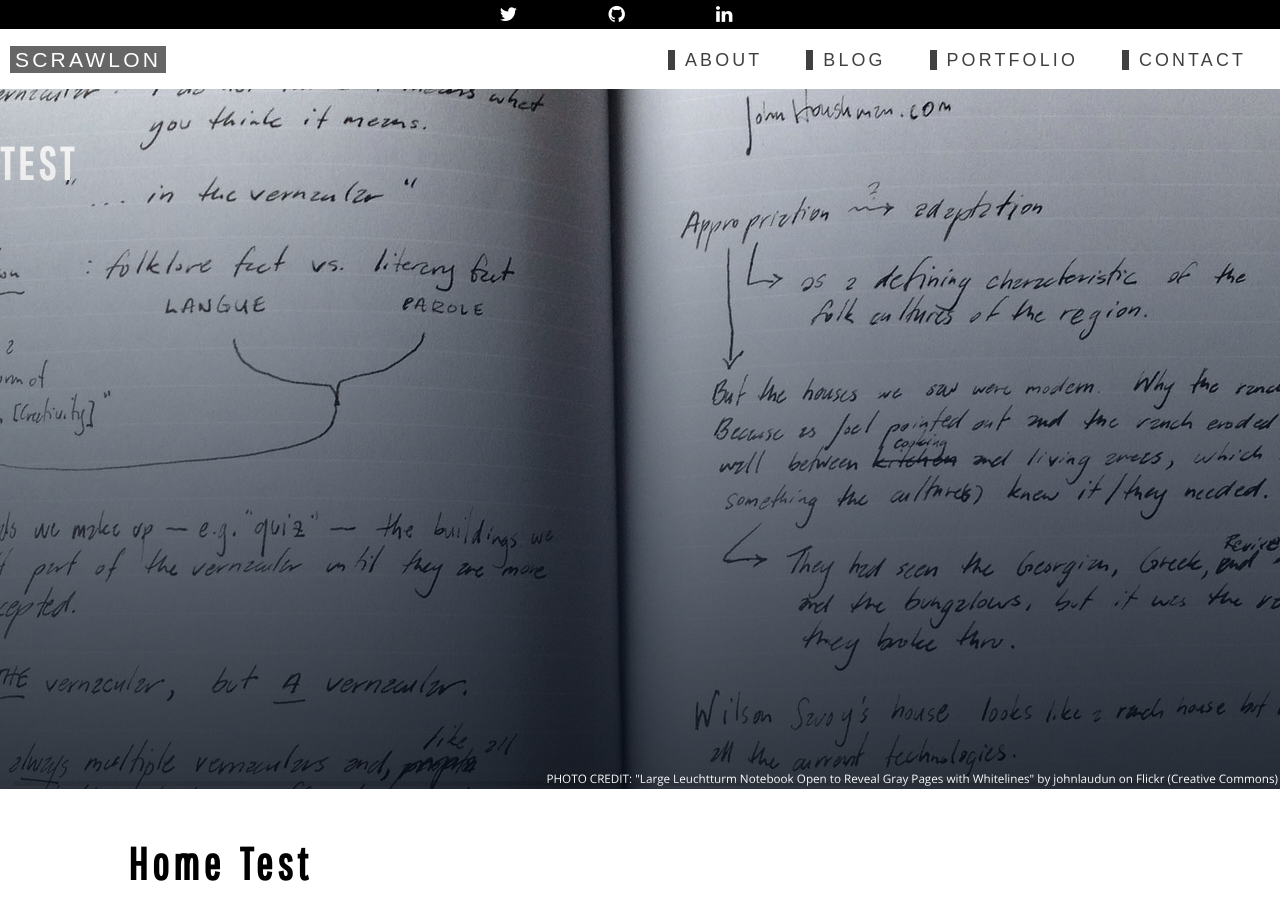
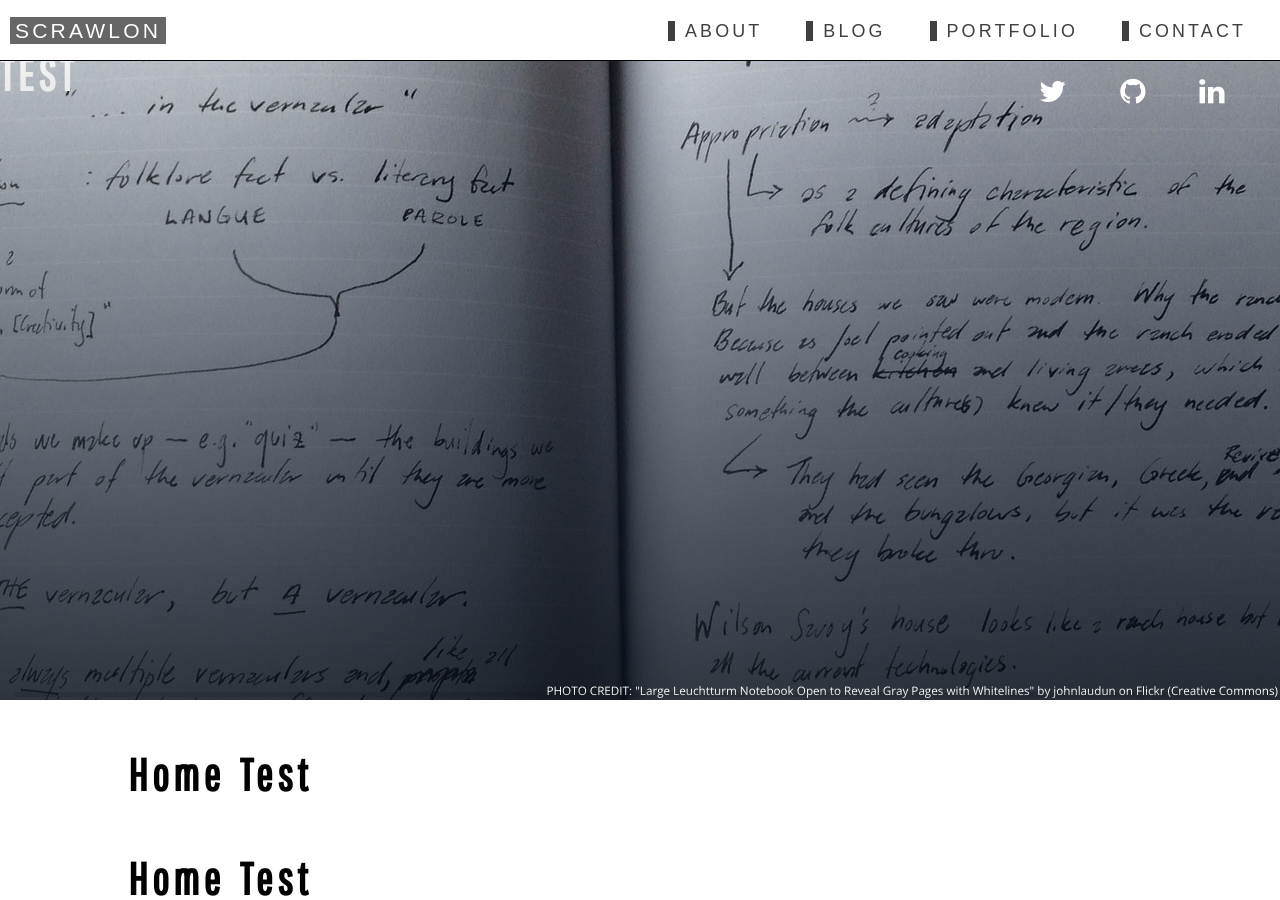
Before and after one commit to scrawlon/scrawlon.github.io, a Jekyll site: the page built from index.html, in a window 1280 px wide and 900 px high. Built offline with Jekyll 4.4.1, drawn with Linux system fonts in a browser that asks for light colours.

Commit message:
Navigation. Created fixed header. Moved social icons to floating menu

```diff
--- a/_includes/head.html
+++ b/_includes/head.html
@@ -28,9 +28,6 @@
   </head>
 
   <body>
-    <div class="top-header">
-      {% include social_networks.html %}
-    </div>
     <div class="main-header">
       {% include navigation.html %}
     </div>
--- a/_includes/navigation.html
+++ b/_includes/navigation.html
@@ -1,5 +1,5 @@
 <nav class='nav-desktop'>
-  <ul>
+  <ul class='main-nav'>
 
     <!-- Desktop Nav -->
     {% for link in site.links reversed %}
@@ -25,6 +25,9 @@
     {% endfor %}
 
   </ul>
+
+  {% include social_networks.html %}
+
 
   <!-- Mobile Nav Toggle -->
   <div class="hamburger hamburger--slider nav-mobile-toggle" id="nav-mobile-toggle">
--- a/_sass/_header.scss
+++ b/_sass/_header.scss
@@ -1,3 +1,24 @@
+.main-header {
+  position: fixed;
+  z-index: 9;
+  width: 100vw;
+  background: #fff;
+}
+
+.nav-mobile-backdrop {
+  @extend .backdrop;
+  background: #000 !important;
+  // background: lighten($scrawlon-blue, 15%);
+  display: none;
+  z-index: 2;
+  position: absolute;
+  top: 42px !important;
+  min-height: 100vh;
+
+  &.visible {
+    display: block;
+  }
+}
 
 header {
   height: 64vh;
@@ -93,11 +114,34 @@
   &.nav-desktop {
     position: relative;
     height: 42px;
+    border-bottom: 1px solid #000;
 
     ul {
-      position: absolute;
-      top: 0;
-      z-index: 10;
+      &.main-nav {
+        position: absolute;
+        top: 0;
+        z-index: 10;
+      }
+
+      &.social-icons {
+        position: absolute;
+        top: 60px;
+        left: 80vw;
+        z-index: 10;
+        display: none;
+
+        a {
+          color: #fff;
+          background: none;
+          font-size: 1.4em;
+        }
+
+        @media only screen and #{$landscape} {
+          & {
+            display: block;
+          }
+        }
+      }
     }
 
     .float-right {
@@ -202,3 +246,105 @@
     }
   }
 }
+
+
+@media only screen and #{$tablet} {
+  header {
+    time {
+      display: inline;
+    }
+  }
+
+  nav {
+    &.nav-mobile {
+      .social-header {
+        ul {
+          &.social-icons {
+            margin-left: 4vw;
+          }
+        }
+      }
+
+      ul {
+        padding: 74px 2vw 4vh 4vw;
+        text-align: left;
+
+        li {
+          margin-bottom: 20px;
+
+          a {
+            &:hover {
+              opacity: 0.75;
+              color: #EF6C00;
+            }
+
+            &.active:hover {
+            }
+          }
+        }
+      }
+    }
+  }
+}
+
+
+@media only screen and #{$landscape} {
+  .top-header {
+    display: block;
+    background: #000;
+    color: #fff;
+
+    ul {
+      &.social-icons {
+        margin: 0 auto;
+        list-style-type: none;
+        text-align: center;
+
+        li {
+          display: inline-block;
+          margin-right: 4.5em;
+
+          a {
+            color: #fff;
+          }
+        }
+      }
+    }
+  }
+
+  .nav-mobile {
+    display: none;
+  }
+
+  .nav-mobile-toggle {
+    display: none;
+  }
+
+  .nav-mobile-backdrop {
+    &.visible {
+      display: none;
+    }
+  }
+
+  nav {
+    &.nav-desktop {
+      height: 60px;
+
+      ul {
+        padding: 17px 10px 5px;
+      }
+
+      .float-right {
+        display: block;
+        a {
+          background: #fff;
+          border-left: 7px solid #000;
+          color: #000;
+          opacity: 0.75;
+          padding: 0 2px 0 10px;
+          margin-right: 15px;
+        }
+      }
+    }
+  }
+}
--- a/_sass/_swiper.scss
+++ b/_sass/_swiper.scss
@@ -40,7 +40,11 @@
   width: 100%;
   background-repeat: no-repeat;
   background-position: center center;
-  background-attachment: fixed;
+  background-attachment: scroll;
+
+  &.not-ios {
+    background-attachment: fixed;
+  }
 
   h1 {
     color: #FFF;
--- a/css/styles.scss
+++ b/css/styles.scss
@@ -77,20 +77,6 @@
   bottom: 0;
   left: 0;
   right: 0;
-}
-
-.nav-mobile-backdrop {
-  @extend .backdrop;
-  background: #000;
-  // background: lighten($scrawlon-blue, 15%);
-  display: none;
-  z-index: 2;
-  position: absolute;
-  top: 42px;
-
-  &.visible {
-    display: block;
-  }
 }
 
 h1, h2, h3, h4, h5, h6 {
@@ -332,43 +318,6 @@
     letter-spacing: .09em;
   }
 
-  header {
-    time {
-      display: inline;
-    }
-  }
-
-  nav {
-    &.nav-mobile {
-      .social-header {
-        ul {
-          &.social-icons {
-            margin-left: 4vw;
-          }
-        }
-      }
-
-      ul {
-        padding: 74px 2vw 4vh 4vw;
-        text-align: left;
-
-        li {
-          margin-bottom: 20px;
-
-          a {
-            &:hover {
-              opacity: 0.75;
-              color: #EF6C00;
-            }
-
-            &.active:hover {
-            }
-          }
-        }
-      }
-    }
-  }
-
   article {
     padding: 4em 0;
   }
@@ -417,69 +366,6 @@
     height: auto;
   }
 
-  header {
-    height: 60vh;
-  }
-
-  .top-header {
-    display: block;
-    background: #000;
-    color: #fff;
-
-    ul {
-      &.social-icons {
-        margin: 0 auto;
-        list-style-type: none;
-        text-align: center;
-
-        li {
-          display: inline-block;
-          margin-right: 4.5em;
-
-          a {
-            color: #fff;
-          }
-        }
-      }
-    }
-  }
-
-  .nav-mobile {
-    display: none;
-  }
-
-  .nav-mobile-toggle {
-    display: none;
-  }
-
-  .nav-mobile-backdrop {
-    &.visible {
-      display: none;
-    }
-  }
-
-  nav {
-    &.nav-desktop {
-      height: 60px;
-
-      ul {
-        padding: 17px 10px 5px;
-      }
-
-      .float-right {
-        display: block;
-        a {
-          background: #fff;
-          border-left: 7px solid #000;
-          color: #000;
-          opacity: 0.75;
-          padding: 0 2px 0 10px;
-          margin-right: 15px;
-        }
-      }
-    }
-  }
-
   footer {
     ul {
       &.social-icons {
```
